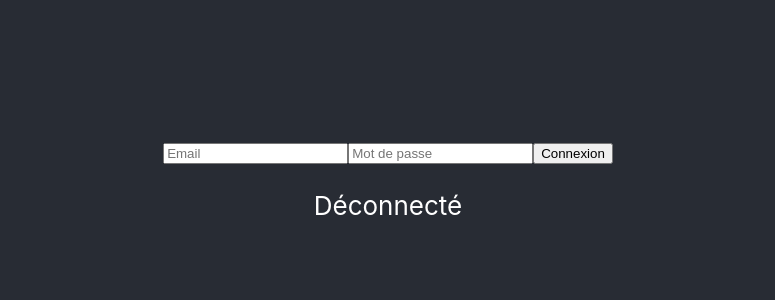
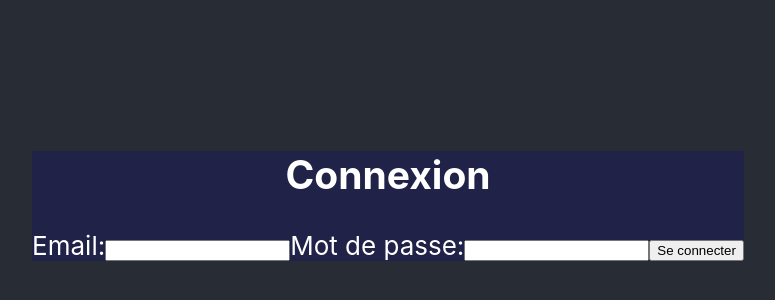
Before and after one commit to ManuYao/ProjetFilsRouge, a React (Create React App) app in the folder client/: page / in a window 1280 px wide. Shown: the part 210-510 px from the top of the page, without its empty margins (252-1027 px from the left). Built offline with nearby package versions, Linux system fonts and the light colour scheme.

Commit message:
V0.6.0 - 🚚🔧 🐛 ⚡️

```diff
--- a/client/src/App.js
+++ b/client/src/App.js
@@ -1,5 +1,4 @@
 import './styles/App.css';
-import FilmList from './components/FilmList';
 import Login from './components/Login';
 
 function App() {
--- a/client/src/components/FilmFilter.jsx
+++ b/client/src/components/FilmFilter.jsx
@@ -1,7 +1,17 @@
-import React from 'react';
+import { useState, useEffect } from 'react';
 
-const FilmGenreFilter = ({ films, genre }) => {
-const filteredGenresFilms = films.filter(film => film.Genre && film.Genre.includes(genre));
+function FilmGenreFilter({ genre }) {
+    const [films, setFilms] = useState([]);
+
+    useEffect(() => {
+        fetch('http://localhost:2000/films')
+            .then(response => response.json())
+            .then(data => setFilms(data))
+            .catch(error => console.error('Erreur récupération des données des films:', error));
+            console.log('Données récupérées avec succès :', films);
+    }, []);
+
+    const filteredGenresFilms = films.filter(film => film.Genre && film.Genre.includes(genre));
 
     return (
         <>
--- a/client/src/components/FilmList.jsx
+++ /dev/null
@@ -1,30 +0,0 @@
-// FilmList.jsx
-
-import React, { useState, useEffect } from 'react';
-
-const FilmList = () => {
-  const [films, setFilms] = useState([]);
-
-  useEffect(() => {
-    fetch('http://localhost:2000/films')
-      .then(response => response.json())
-      .then(data => setFilms(data))
-      .catch(error => console.error('Erreur récupération des données des films:', error));
-  }, []);
-
-  return (
-    <div style={{backgroundColor: '#202248'}}>
-      <h2>Liste des films</h2>
-      <ul>
-        {films.map(film => (
-          <li key={film._id}>
-            <h3>{film.Titre}</h3>
-            <p>{film.Synopsis}</p>
-          </li>
-        ))}
-      </ul>
-    </div>
-  );
-};
-
-export default FilmList;
--- a/client/src/components/Login.jsx
+++ b/client/src/components/Login.jsx
@@ -1,45 +1,16 @@
 import React, { useEffect, useState } from 'react';
-import FilmGenreFilter from './FilmFilter';
+import FilmeFilter from './FilmFilter';
+import LoginForm from './LoginForm';
 
 export default function Login() {
     const [token, setToken] = useState('');
-    const [email, setEmail] = useState('');
-    const [password, setPassword] = useState('');
     const [films, setFilms] = useState([]);
 
-    const handleLogin = async (e) => {
-        e.preventDefault(); // Empêche le comportement par défaut du formulaire
-
-        try {
-            const response = await fetch('http://localhost:2000/connection', {
-                method: 'POST',
-                headers: {
-                    'Content-Type': 'application/json',
-                },
-                body: JSON.stringify({ email, password }),
-            });
-
-            const data = await response.json();
-            localStorage.setItem('token', data.token);
-            if (!data.token) {
-                console.error('Erreur lors de la connexion :', data.message);
-                return;
-            }
-            const tokenFromServer = 'token-from-server';
-            setToken(tokenFromServer);
-            console.log('Token stocké avec succès !', data.token);
-
-            // Après la connexion réussie, récupère les données du serveur
-            fetchData();
-        } catch (error) {
-            console.error('Erreur lors de la récupération du token:', error);
-        }
-    };
-
-// Fonction pour déconnecter l'utilisateur
+    //fonction de déconnexion
     const handleLogout = () => {
         localStorage.removeItem('token');
-        setToken(null);
+        setToken('');
+        setFilms([]);
     };
 
     const fetchData = async () => {
@@ -53,65 +24,40 @@ export default function Login() {
                 },
             });
 
-            fetch('http://localhost:2000/films')
-                .then(response => response.json())
-                .then(data => setFilms(data))
-                .catch(error => console.error('Error:', error));
-
             const data = await response.json();
+            setFilms(data);
             console.log('Données récupérées avec succès :', data);
         } catch (error) {
             console.error('Erreur lors de la récupération des données :', error);
         }
     };
 
+    //récupération du token dans le local storage
     useEffect(() => {
         const token = localStorage.getItem('token');
         if (token) {
             setToken(token);
             fetchData();
         }
-    }
-    , []);
+    }, []);
 
     return (
         <div>
-            <form onSubmit={handleLogin}>
-                <input
-                    type="email"
-                    placeholder="Email"
-                    value={email}
-                    onChange={(e) => setEmail(e.target.value)}
-                />
-                <input
-                    type="password"
-                    placeholder="Mot de passe"
-                    value={password}
-                    onChange={(e) => setPassword(e.target.value)}
-                />
-                <button type="submit">Connexion</button>
-            </form>
+            {token ? (
+                <button onClick={handleLogout}>Se déconnecter</button>
+            ) : (
+                <LoginForm setToken={setToken} />
+            )}
 
-            <div>
-    {token ? (
-        <p>Connecté</p>
-    ) : (
-        <p>Déconnecté</p>
-    )}
-    {token ? <button onClick={handleLogout}>Déconnexion</button> : null }
-</div>
-
-{/*  Affiche les films filtrés par genre */}
-{token && <FilmGenreFilter films={films} genre="Policier" />}
-{token && <FilmGenreFilter films={films} genre="Action" />}
-{token && <FilmGenreFilter films={films} genre="Comédie" />}
-{token && <FilmGenreFilter films={films} genre="Romance" />}
-
-    {/*Ancien code afficher tous les film {token && films.map(film => (
-        <div key={film._id}>
-            <h2>{film.Titre}</h2>
-            <p>{film.Synopsis}</p>
+            {/* Affiche les films filtrés par genre lors de la connexion */}
+            {token && (
+                <>
+                    <FilmeFilter films={Array.isArray(films) ? films : []} genre="Policier" />
+                    <FilmeFilter films={Array.isArray(films) ? films : []} genre="Action" />
+                    <FilmeFilter films={Array.isArray(films) ? films : []} genre="Comédie" />
+                    <FilmeFilter films={Array.isArray(films) ? films : []} genre="Romance" />
+                </>
+            )}
         </div>
-    ))} */}
-</div>);
+    );
 }
--- /dev/null
+++ b/client/src/components/LoginForm.jsx
@@ -0,0 +1,59 @@
+import React, { useState } from 'react';
+
+export default function LoginForm({ setToken }) {
+    const [email, setEmail] = useState('');
+    const [password, setPassword] = useState('');
+
+    const handleEmailChange = (event) => {
+        setEmail(event.target.value);
+    };
+
+    const handlePasswordChange = (event) => {
+        setPassword(event.target.value);
+    };
+
+    const handleSubmit = async (event) => {
+        event.preventDefault();
+
+        try {
+            const response = await fetch('http://localhost:2000/connection', {
+                method: 'POST',
+                headers: {
+                    'Content-Type': 'application/json',
+                },
+                body: JSON.stringify({ email, password }),
+            });
+
+            const data = await response.json();
+            if (data.token) {
+                localStorage.setItem('token', data.token);
+                setToken(data.token);
+                console.log('Utilisateur connecté avec succès !', data.token);
+            } else {
+                console.error('Erreur lors de la connexion :', data.message);
+            }
+        } catch (error) {
+            console.error('Erreur lors de la connexion :', error);
+        }
+    };
+
+    return (
+        <div style={{backgroundColor: '#202248'}}>
+            <h2>Connexion</h2>
+
+            <form onSubmit={handleSubmit}>
+                <label htmlFor="email">Email:</label>
+                <input
+                    type="email" id="email" name="email" value={email}
+                    onChange={handleEmailChange}
+                />
+                <label htmlFor="password">Mot de passe:</label>
+                <input
+                    type="password" id="password" name="password" value={password}
+                    onChange={handlePasswordChange}
+                />
+                <button type="submit">Se connecter</button>
+            </form>
+        </div>
+    );
+}
```
Also changed, not shown: 2 other files (tests, documents, lock files or other folders).
